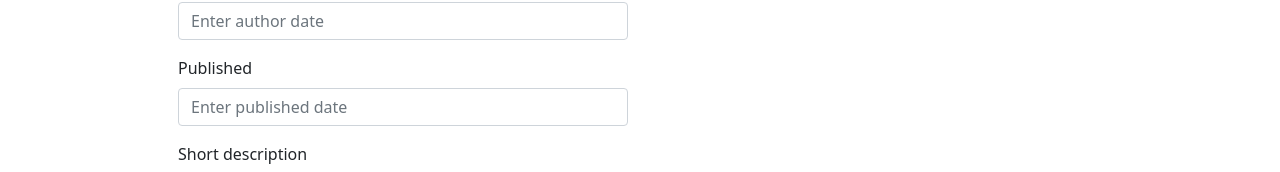
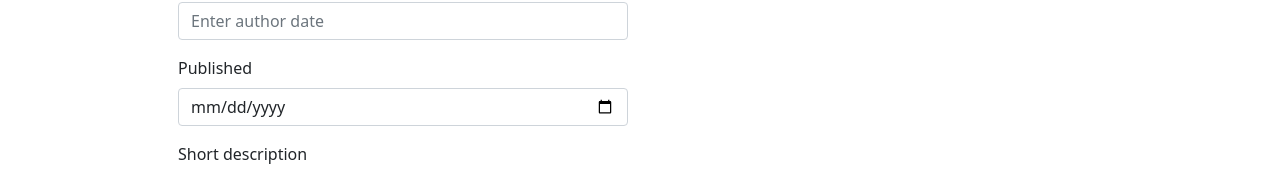
Before and after one commit to Dominik-Wilk/Blog-React, a React (Create React App) app: page /post/add in a window 1280 px wide. Shown: the part 266-438 px from the top of the page. Built offline with nearby package versions, Linux system fonts and the light colour scheme.

Commit message:
Update date format in inpusts

```diff
--- a/src/components/features/PostsForm/PostsForm.js
+++ b/src/components/features/PostsForm/PostsForm.js
@@ -53,7 +53,7 @@ const PostsForm = ({ action, actionText, ...props }) => {
           <Form.Label>Published</Form.Label>
           <Form.Control
             required
-            type='text'
+            type='date'
             placeholder='Enter published date'
             name='published'
             value={publishedDate}
--- a/src/redux/initialState.js
+++ b/src/redux/initialState.js
@@ -5,7 +5,7 @@ const initialState = {
       title: 'Article title',
       shortDescription: 'Short description of article...',
       content: 'Main content of article',
-      publishedDate: '02-02-2022',
+      publishedDate: '02.02.2022',
       author: 'John Doe',
     },
     {
@@ -13,7 +13,7 @@ const initialState = {
       title: 'Article title',
       shortDescription: 'Short description of article...',
       content: 'Main content of article',
-      publishedDate: '10-02-2022',
+      publishedDate: '10.02.2022',
       author: 'Susan Glith',
     },
     {
@@ -21,7 +21,7 @@ const initialState = {
       title: 'Article title',
       shortDescription: 'Short description of article...',
       content: 'Main content of article',
-      publishedDate: '18-02-2022',
+      publishedDate: '18.02.2022',
       author: 'Mark Dolittle',
     },
     {
@@ -29,7 +29,7 @@ const initialState = {
       title: 'Article title',
       shortDescription: 'Short description of article...',
       content: 'Main content of article',
-      publishedDate: '20-02-2022',
+      publishedDate: '20.02.2022',
       author: 'John Smith',
     },
   ],
```
